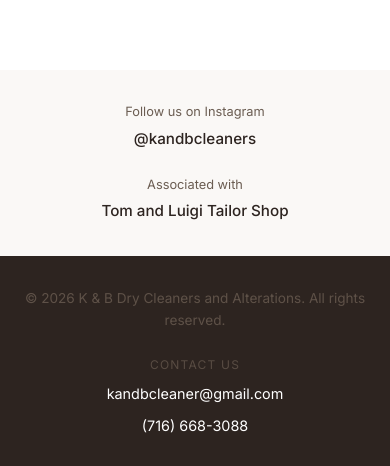
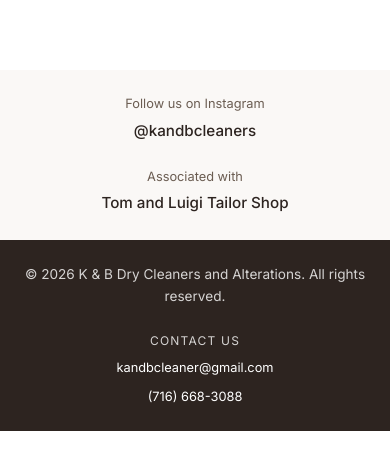
Before and after one commit to notEmmi/kandb, a React (Vite) app: page / in a window 390 px wide. Shown: the part 6633-7099 px from the top of the page. After the commit the page ends 7064 px from the top, so only its background shows below. Built offline with nearby package versions, Linux system fonts and the light colour scheme.

Commit message:
fix: update footer layout for improved responsiveness and styling

```diff
--- a/src/App.css
+++ b/src/App.css
@@ -795,7 +795,8 @@ section {
 
 .bottom-footer {
   display: flex;
-  flex-direction: column;
+  flex-direction: row;
+  justify-content: space-between;
   gap: var(--space-6);
   padding: var(--space-8) var(--space-6);
   text-align: center;
@@ -806,13 +807,14 @@ section {
 .bottom-footer > p {
   margin: 0;
   font-size: 0.85rem;
+  color: var(--primary-foreground);
   opacity: 0.8;
 }
 
 .footer-contact {
   display: flex;
-  flex-direction: column;
-  gap: var(--space-2);
+  flex-direction: row;
+  gap: var(--space-4);
 }
 
 .footer-contact p {
@@ -820,14 +822,16 @@ section {
   font-size: 0.75rem;
   text-transform: uppercase;
   letter-spacing: 0.1em;
-  opacity: 0.7;
+  color: var(--primary-foreground);
+  opacity: 0.8;
 }
 
 .footer-contact a {
   color: var(--primary-foreground);
   text-decoration: none;
-  font-size: 0.9rem;
+  font-size: 0.8rem;
   transition: opacity 0.2s ease;
+  margin: 0;
 }
 
 .footer-contact a:hover {
@@ -877,6 +881,30 @@ section {
   .hero-tags {
     flex-direction: column;
     gap: var(--space-2);
+  }
+
+  .top-footer {
+    padding: var(--space-6) var(--space-4);
+  }
+
+  .bottom-footer {
+    flex-direction: column;
+    align-items: center;
+    padding: var(--space-6) var(--space-4);
+  }
+
+  .bottom-footer > p {
+    max-width: 28rem;
+  }
+
+  .footer-contact {
+    flex-direction: column;
+    align-items: center;
+    gap: var(--space-2);
+  }
+
+  .footer-contact a {
+    overflow-wrap: anywhere;
   }
 }
 
```
